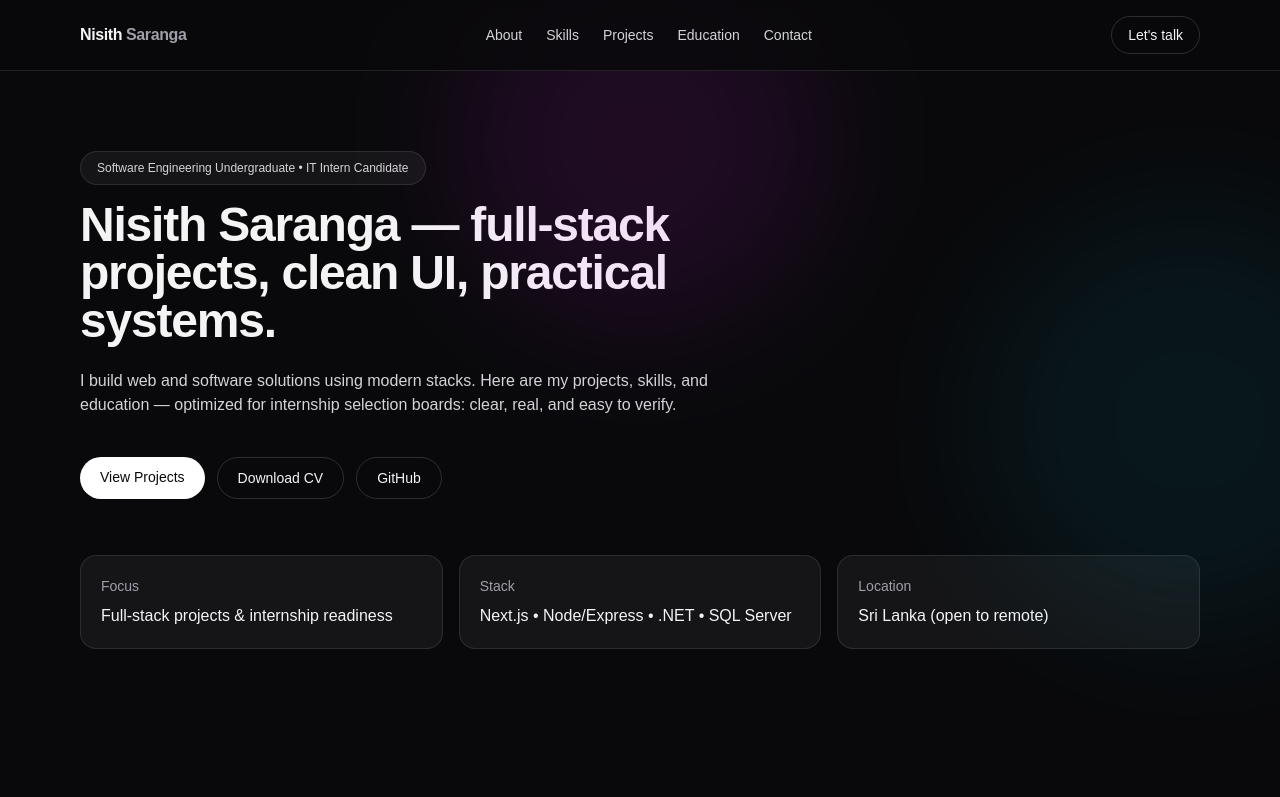
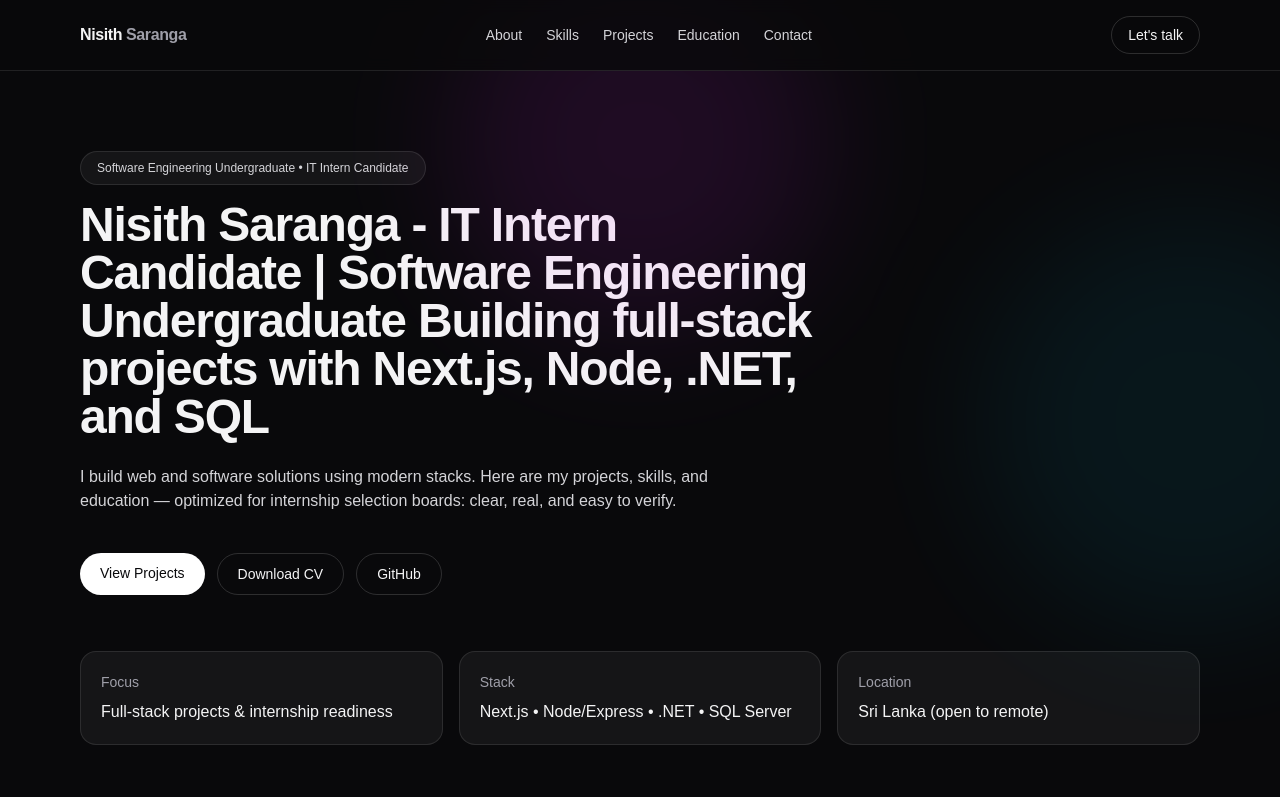
Before and after one commit to nisithSaranga/nisith-portfolio, a Next.js app: page / in a window 1280 px wide. Shown: the top 797 px of the page. Built offline with nearby package versions, Linux system fonts and the light colour scheme.

Commit message:
Add dark portfolio homepage

```diff
--- a/app/page.tsx
+++ b/app/page.tsx
@@ -36,7 +36,8 @@ export default function Home() {
           </p>
 
           <h1 className="max-w-3xl text-4xl font-semibold tracking-tight sm:text-5xl">
-            Nisith Saranga — full-stack projects, clean UI, practical systems.
+            Nisith Saranga - IT Intern Candidate | Software Engineering Undergraduate
+                             Building full-stack projects with Next.js, Node, .NET, and SQL
           </h1>
 
           <p className="mt-6 max-w-2xl text-zinc-300">
```
Also changed, not shown: 1 other file (tests, documents, lock files or other folders).
